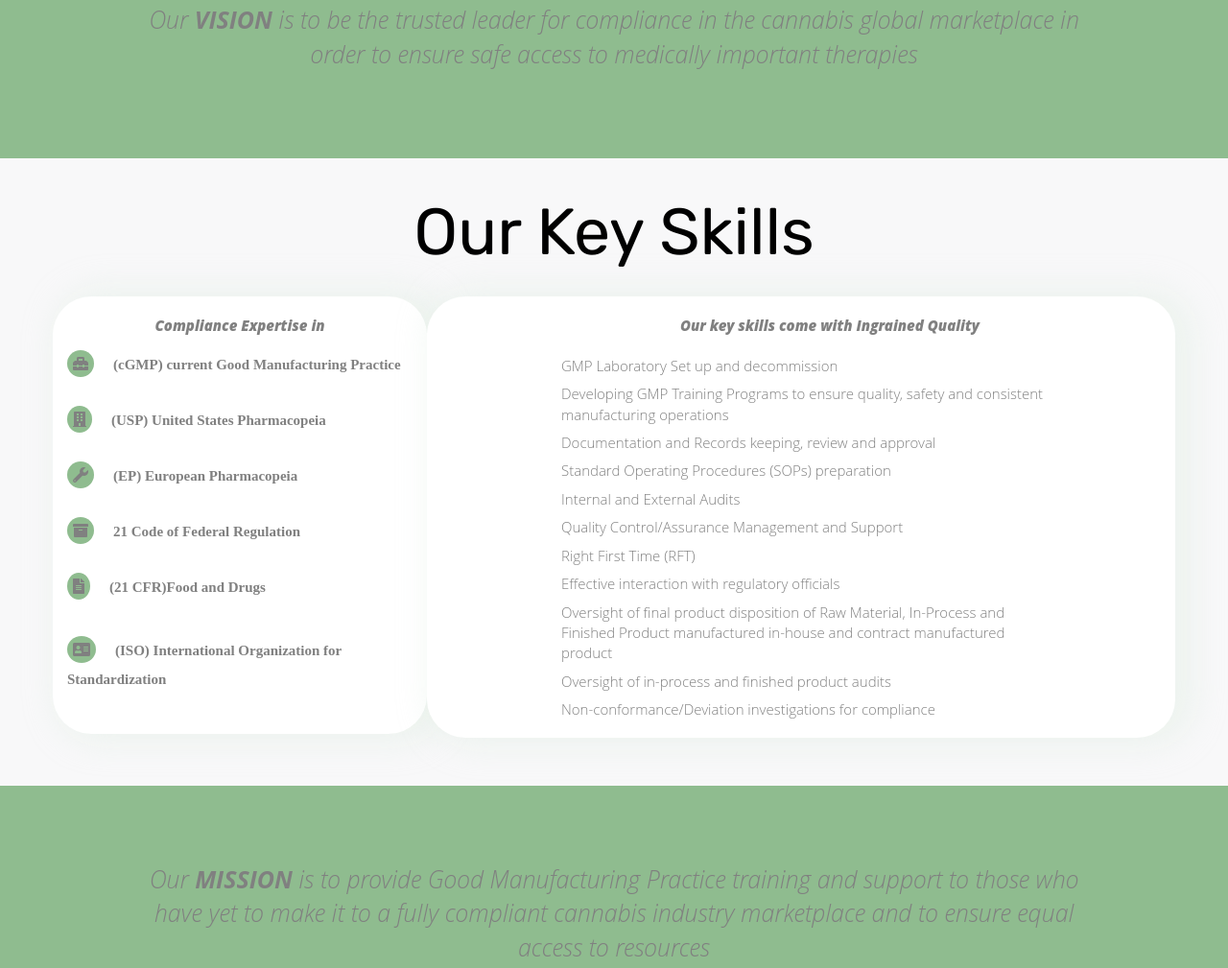
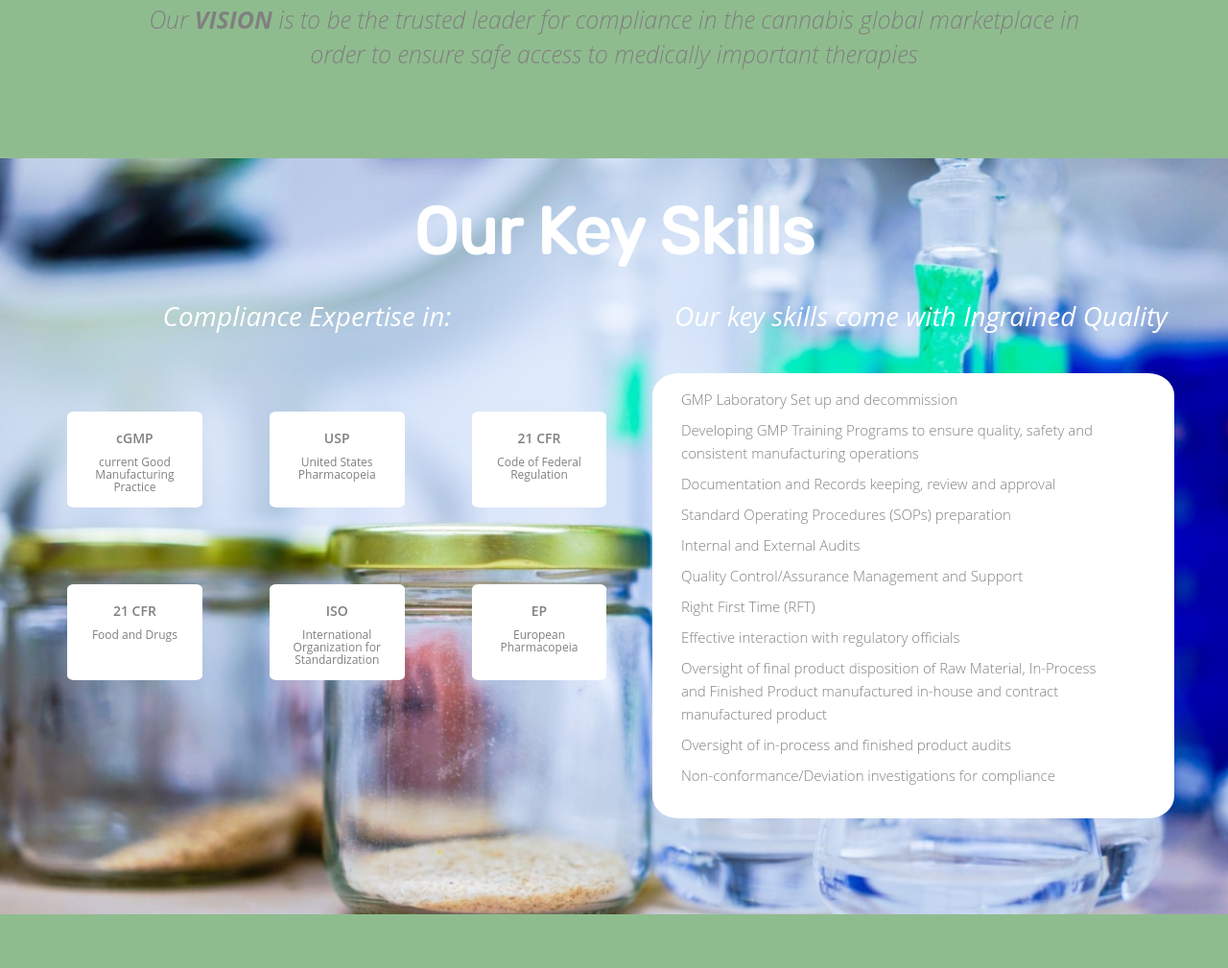
Before and after one commit to olessiap/olessiap.github.io, a website: page index.html in a window 1280 px wide. Shown: the part 1432-2441 px from the top of the page at 96% size. Drawn offline with nearby package versions, Linux system fonts and the light colour scheme.

Commit message:
redesigned the skills page

```diff
--- a/css/style.css
+++ b/css/style.css
@@ -202,25 +202,55 @@ col-12 {
 /* SKILLS */
 
 .skills {
-    background-color:#f8f8f9;
+    background: url(../img/skills-s.jpg);
+    background-position: center center;
+	background-size: cover;
+	background-repeat: no-repeat;
+	background-attachment: fixed;
 }
 
-.skills-box i {
-    padding-left: 0px;
-    padding-bottom:42px;
+.skills h2 {
+    color:white;
+    font-weight:600;
+}
+.skills p {
+    color:white;
+    font-weight:400;
+    font-size:28px;
 }
 
-.skills-box i:last-of-type {
-    line-height:2;
+.skill {
+    background: white;
+    width: 22%;
+    height: 100px;
+    margin-left: 70px;
+    border-radius: 5%;
+}
+.skill-tiles {
+    margin-bottom:80px;
+    margin-top:80px;
 }
 
-.skills p {
-    text-align: center;
+.col-md-12 {
+    background:white;
+    border-radius:5%;
+    width:85%;
+    margin-left:40px;
 }
 
-.skills-li {
-    padding-left:100px;
-    padding-right:80px;
+h5 {
+    text-align:center;
+    font-weight:600;
+    padding-top:10px;
+}
+
+h6 {
+    text-align:center;
+}
+
+.skills-box ul {
+    padding:15px 0px 15px 15px;
+    line-height:1.6;
 }
 
 /* SERVICES */
@@ -352,9 +382,16 @@ h3 {
         font-size: 25px;
     }
 
-    .skills-li {
-        padding-left:10px;
-        padding-right:8px;
+    .skill {
+        width: 70%;
+        height: 100px;
+        margin-left: 70px;
+        border-radius: 5%;
+    }
+
+    .skill-tiles {
+        margin-top: 0px;
+        margin-bottom: 0px;
     }
 
     .motoP {
--- a/index.html
+++ b/index.html
@@ -101,22 +101,45 @@
 
 <!--- SKILLS -->
     <div class="gmp skills" id="skills">
-        <h2>Our Key Skills</h2>
-        <div class="container">
+        <h2 class>Our Key Skills</h2>
+        <div class="container-fluid">
             <div class="row">
-                <div class="col-6 col-md-4 gmp-box skills-box">
-                    <p>Compliance Expertise in</p>
-                    <i class="fas fa-toolbox">(cGMP) current Good Manufacturing Practice</i>
-                    <i class="fas fa-building">(USP) United States
-                            Pharmacopeia</i>
-                    <i class="fas fa-wrench">(EP) European Pharmacopeia</i>
-                    <i class="fas fa-archive">21 Code of Federal Regulation</i>
-                    <i class="fas fa-file-alt">(21 CFR)Food and Drugs</i>
-                    <i class="fas fa-address-card">(ISO) International Organization for Standardization</i>
+                <div class="col-md-6">
+                    <p>Compliance Expertise in:</p>
+                    <div class="row skill-tiles">
+                        <div class="col-md-4 skill">
+                            <h5>cGMP</h5>
+                            <h6>current Good Manufacturing Practice</h6>
                         </div>
-                <div class="col-12 col-md-8 gmp-box skills-box skills-li">
+                        <div class="col-md-4 skill">
+                            <h5>USP</h5>
+                            <h6>United States Pharmacopeia</h6>
+                        </div>
+                        <div class="col-md-4 skill">
+                            <h5>21 CFR</h5>
+                            <h6>Code of Federal Regulation</h6>
+                        </div>
+                    </div>
+                    <div class="row">
+                        <div class="col-md-4 skill">
+                            <h5>21 CFR</h5>
+                            <h6>Food and Drugs</h6>
+                        </div>
+                        <div class="col-md-4 skill">
+                            <h5>ISO</h5>
+                            <h6>International Organization for Standardization</h6>
+                        </div>
+                        <div class="col-md-4 skill">
+                            <h5>EP</h5>
+                            <h6>European Pharmacopeia</h6>
+                        </div>
+                    </div>
+                </div>
+                <p>Our key skills come with Ingrained Quality</p>
+                <div class="col-md-6">
+                    <div class="row">
+                        <div class="col-md-12 skills-box">
                             <ul>
-                        <p>Our key skills come with Ingrained Quality</p>
                                 <li>GMP Laboratory Set up and decommission</li>
                                 <li>Developing GMP Training Programs to ensure quality, safety and consistent
                                         manufacturing operations</li>
@@ -135,6 +158,39 @@
                     </div>
                 </div>
             </div>
+        </div>
+
+
+
+
+                    <!-- <i class="fas fa-building">(USP) United States
+                            Pharmacopeia</i>
+                    <i class="fas fa-wrench">(EP) European Pharmacopeia</i>
+                    <i class="fas fa-archive">21 Code of Federal Regulation</i>
+                    <i class="fas fa-file-alt">(21 CFR)Food and Drugs</i>
+                    <i class="fas fa-address-card">(ISO) International Organization for Standardization</i> -->
+
+                <!-- <div class="col-6 col-md-8 gmp-box skills-box skills-li">
+                    <ul>
+                        <p>Our key skills come with Ingrained Quality</p>
+                        <li>GMP Laboratory Set up and decommission</li>
+                        <li>Developing GMP Training Programs to ensure quality, safety and consistent
+                                manufacturing operations</li>
+                        <li>Documentation and Records keeping, review and approval</li>
+                        <li>Standard Operating Procedures (SOPs) preparation</li>
+                        <li>Internal and External Audits</li>
+                        <li>Quality Control/Assurance Management and Support</li>
+                        <li>Right First Time (RFT)</li>
+                        <li>Effective interaction with regulatory officials</li>
+                        <li>Oversight of final product disposition of Raw Material, In-Process and Finished Product
+                                manufactured in-house and contract manufactured product</li>
+                        <li>Oversight of in-process and finished product audits</li>
+                        <li>Non-conformance/Deviation investigations for compliance</li>
+                    </ul>
+                </div> -->
+
+    </div>
+
         <!-- MISSION -->
     <div class="moto">
         <p class="motoP">Our <b>MISSION</b> is to provide Good Manufacturing Practice training and
```
Also changed, not shown: img/skills-s.jpg (added), img/skills.jpg (added). Lines whose indentation alone changed are shown as unchanged.
